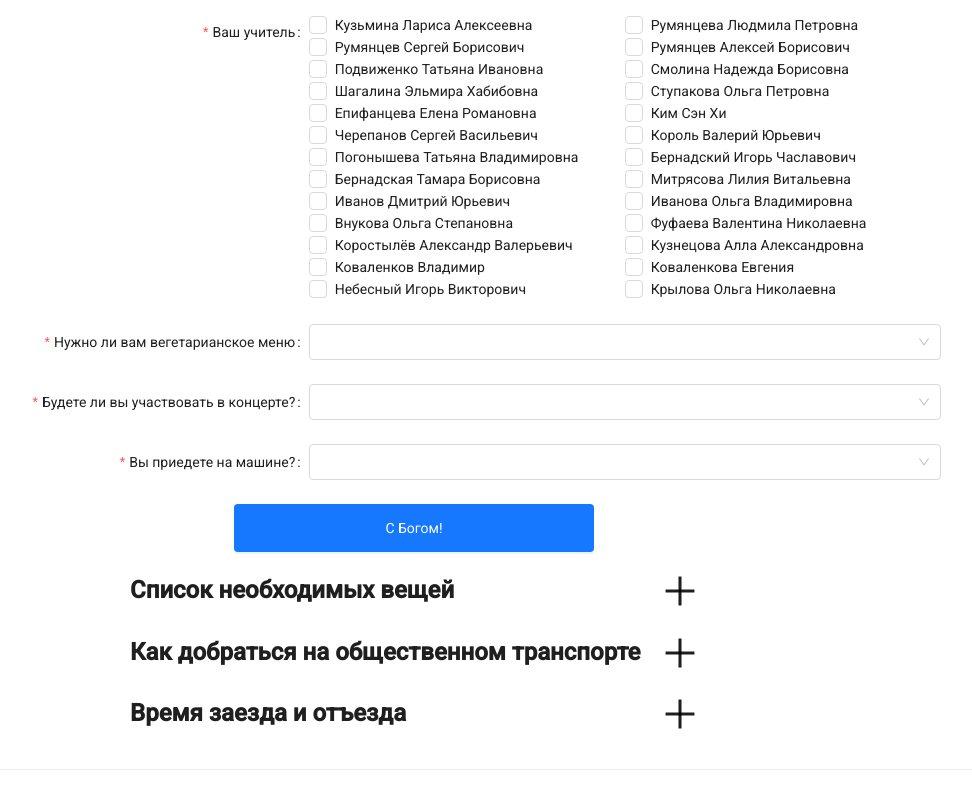
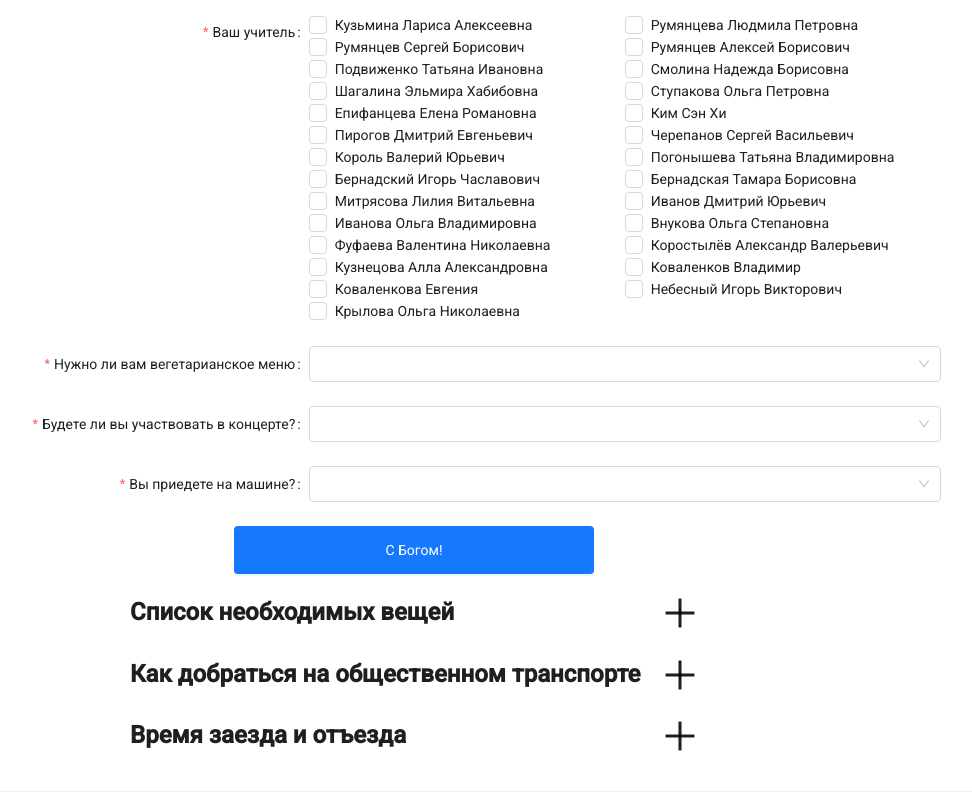
Before and after one commit to Vasyah/seminar-frontend, a React (Create React App) app: page / in a window 1280 px wide. Shown: the part 860-1660 px from the top of the page, without its empty margins (226-1198 px from the left). Built offline with nearby package versions, Linux system fonts and the light colour scheme.

Commit message:
-add teacher

```diff
--- a/src/components/OurTeachers/OutTeachers.tsx
+++ b/src/components/OurTeachers/OutTeachers.tsx
@@ -27,6 +27,8 @@ import AllaKuznecova from '../../images/ourTeachers/20.jpeg';
 import Kovalenkovi from '../../images/ourTeachers/21.jpeg';
 import IgorNebesnii from '../../images/ourTeachers/22.png';
 import OlgaKrilova from '../../images/ourTeachers/23.jpeg';
+import DmitriyPirogov from '../../images/ourTeachers/24.jpeg';
+
 import { Typography } from 'antd';
 import { ImageContainer, OurTeamContainer } from './styles';
 import { useWindowSize } from '../../hooks/useSize';
@@ -85,7 +87,8 @@ export const OurTeachers: FC<IOurTeam> = (props: IOurTeam) => {
     { name: 'Шагалина Эльмира Хабибовна', imgPath: ElmiraShagalina },
     { name: 'Ступакова Ольга Петровна', imgPath: OlgaStupakova },
     { name: 'Епифанцева Елена Романовна', imgPath: ElenaEpifancefa },
-    { name: 'Ким Сэн Хи\n', imgPath: SinhiKim },
+    { name: 'Ким Сэн Хи', imgPath: SinhiKim },
+    { name: 'Пирогов Дмитрий Евгеньевич', imgPath: DmitriyPirogov },
     { name: 'Черепанов Сергей Васильевич', imgPath: SergeiCherepanov },
     { name: 'Король Валерий Юрьевич', imgPath: ValeriiKorol },
     { name: 'Погонышева Татьяна Владимировна', imgPath: TatyanaPogonisheva },
--- a/src/modules/RegistrationForm/components/RegistrationFormContainer.tsx
+++ b/src/modules/RegistrationForm/components/RegistrationFormContainer.tsx
@@ -23,6 +23,7 @@ export const RegistrationFormContainer: FC<IRegistrationFormContainer> = ({
     { name: 'Ступакова Ольга Петровна' },
     { name: 'Епифанцева Елена Романовна' },
     { name: 'Ким Сэн Хи' },
+    { name: 'Пирогов Дмитрий Евгеньевич' },
     { name: 'Черепанов Сергей Васильевич' },
     { name: 'Король Валерий Юрьевич' },
     { name: 'Погонышева Татьяна Владимировна' },
```
Also changed, not shown: src/images/ourTeachers/24.jpeg (added).
